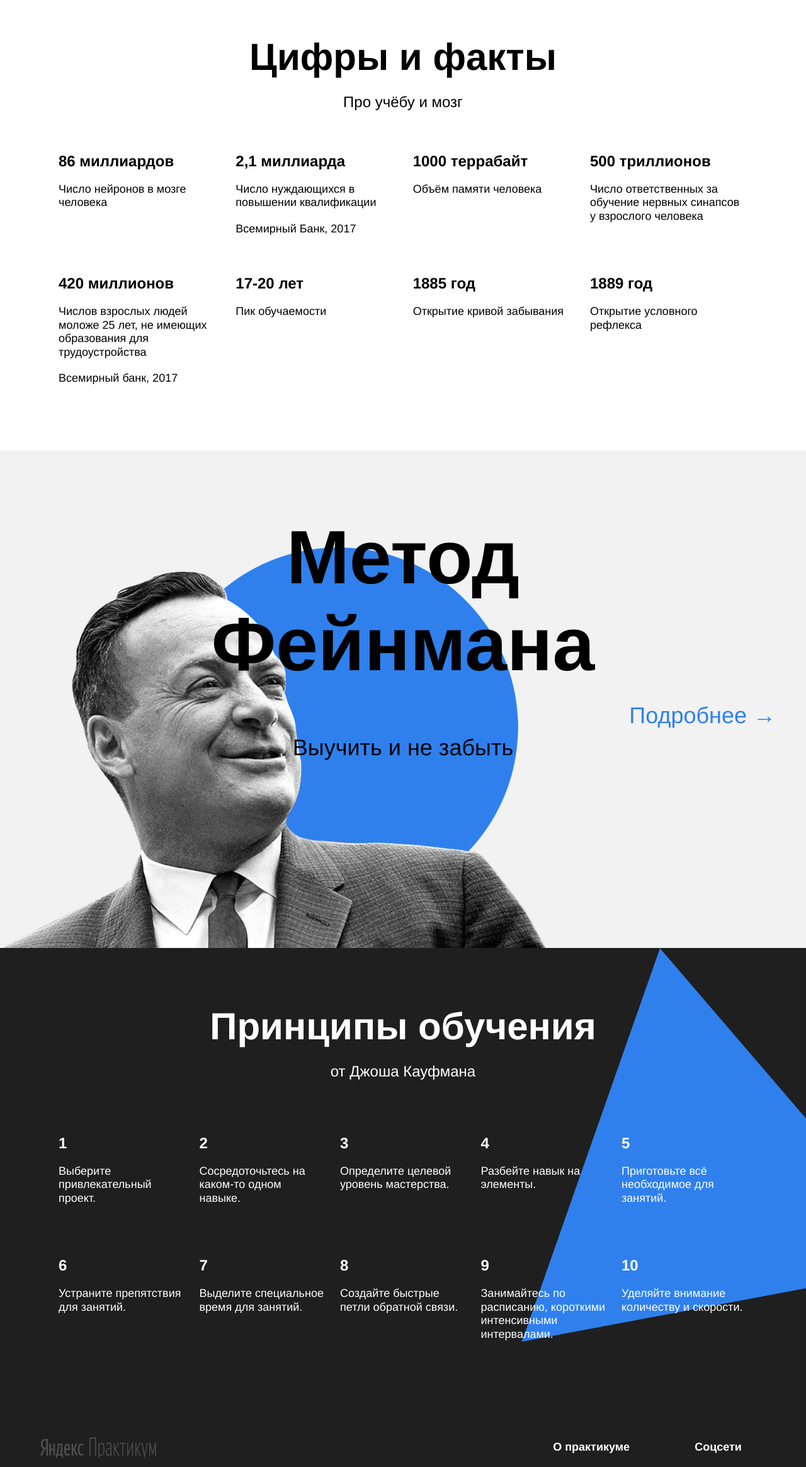
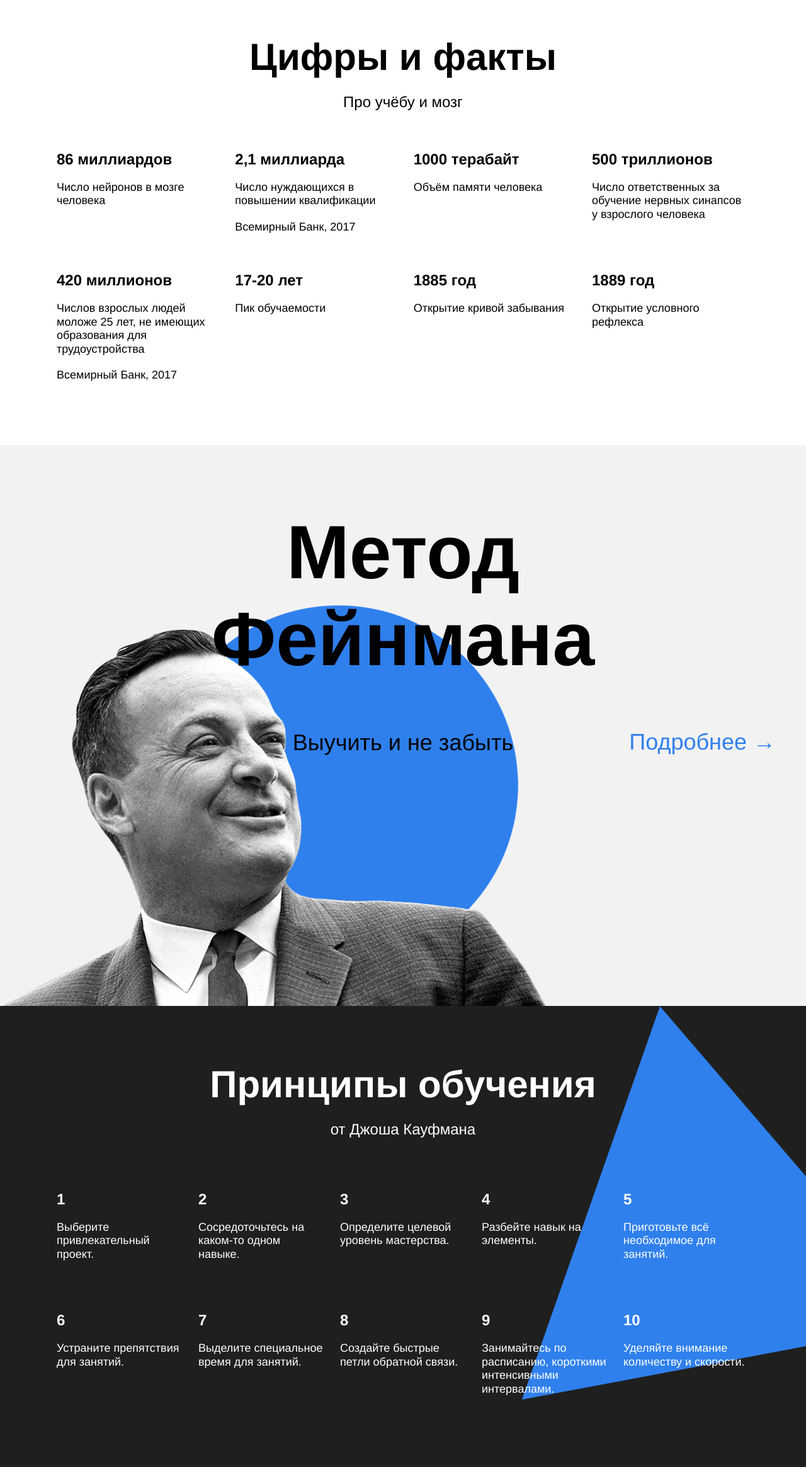
Before and after one commit to EvgenyHalvin/how-to-learn, a plain HTML site: page index.html in a window 1280 px wide. Shown: the part 1300-3629 px from the top of the page at 63% size. Drawn offline with Linux system fonts and the light colour scheme.

Commit message:
2 исправления после второй проверки

```diff
--- a/index.html
+++ b/index.html
@@ -39,23 +39,22 @@
       </section>
 
       <section class="digits">
-        <h2 class="digits-title">
+        <h2 class="section-title">
           Цифры и факты
         </h2>
         <p class="section-subtitle">
           Про учёбу и мозг
         </p>
-        <table class="table">
-          <tr class="table__flex-row">
-            <td class="table__cell">
+        <ul class="table">
+        	<li class="table__cell">
         		<h3 class="table__heading">
                 86 миллиардов
               </h3>
               <p class="table__text">
                 Число нейронов в мозге человека
               </p>
-            </td>
-            <td class="table__cell">
+        	</li>
+        	<li class="table__cell">
         		<h3 class="table__heading">
                 2,1 миллиарда
               </h3>
@@ -65,26 +64,24 @@
               <p class="table__text">
                 Всемирный Банк, 2017
               </p>
-            </td>
-            <td class="table__cell">
+        	</li>
+        	<li class="table__cell">
         		<h3 class="table__heading">
-                1000 террабайт
+                1000 терабайт
               </h3>
               <p class="table__text">
                 Объём памяти человека
               </p>
-            </td>
-            <td class="table__cell">
+        	</li>
+        	<li class="table__cell">
         		<h3 class="table__heading">
                 500 триллионов
               </h3>
               <p class="table__text">
                 Число ответственных за обучение нервных синапсов у взрослого человека
               </p>
-            </td>
-          </tr>
-          <tr class="table__flex-row">
-            <td class="table__cell">
+        	</li>
+        	<li class="table__cell">
         		<h3 class="table__heading">
                 420 миллионов
               </h3>
@@ -92,35 +89,34 @@
                 Числов взрослых людей моложе 25 лет, не имеющих образования для трудоустройства
               </p>
               <p class="table__text">
-                Всемирный банк, 2017
+                Всемирный Банк, 2017
               </p>
-            </td>
-            <td class="table__cell">
+        	</li>
+        	<li class="table__cell">
         		<h3 class="table__heading">
                 17-20 лет
               </h3>
               <p class="table__text">
                 Пик обучаемости
               </p>
-            </td>
-            <td class="table__cell">
+        	</li>
+        	<li class="table__cell">
         		<h3 class="table__heading">
                 1885 год
               </h3>
               <p class="table__text">
                 Открытие кривой забывания
               </p>
-            </td>
-            <td class="table__cell">
+        	</li>
+        	<li class="table__cell">
         		<h3 class="table__heading">
                 1889 год
               </h3>
               <p class="table__text">
                 Открытие условного рефлекса
               </p>
-            </td>
-          </tr>
-        </table>
+        	</li>
+        </ul>
       </section>
 
       <section class="feynman" id="part-feynman">
@@ -131,62 +127,98 @@
             Выучить и не забыть
           </p>
           <img src="images/feynman.png" alt="Портрет Фейнмана Ричарда Филлипса" class="feynman__portret-place">
-          <a href="#part-feynman" class="feynman__link"> Подробнее  &#8594;</a>
+          <a href="#" class="feynman__link"> Подробнее  &#8594;</a>
       </section>
 
       <section class="kaufman">
-        <h2 class="kaufman-title kaufman-title_theme_dark">
+        <h2 class="section-title section-title_theme_dark">
           Принципы обучения
         </h2>
-        <p class="kaufman-subtitle kaufman-subtitle_theme_dark">
+        <p class="section-subtitle">
           от Джоша Кауфмана
         </p>
-        <table class="table table_theme_dark">
-          <tr class="table__flex-row table__flex-row_theme_dark">
-            <td class="table__cell table__cell_theme_dark">
-              <h3 class="table__heading table__heading__theme_dark">1</h3>
-              <p class="table__text table__text_theme_dark">Выберите привлекательный проект.</p>
-            </td>
-            <td class="table__cell table__cell_theme_dark">
-              <h3 class="table__heading table__heading__theme_dark">2</h3>
-              <p class="table__text table__text_theme_dark">Сосредоточьтесь на каком-то одном навыке.</p>
-            </td>
-            <td class="table__cell table__cell_theme_dark">
-              <h3 class="table__heading table__heading__theme_dark">3</h3>
-              <p class="table__text table__text_theme_dark">Определите целевой уровень мастерства.</p>
-            </td>
-            <td class="table__cell table__cell_theme_dark">
-              <h3 class="table__heading table__heading__theme_dark">4</h3>
-              <p class="table__text table__text_theme_dark">Разбейте навык на элементы.</p>
-            </td>
-            <td class="table__cell table__cell_theme_dark">
-              <h3 class="table__heading table__heading__theme_dark">5</h3>
-              <p class="table__text table__text_theme_dark">Приготовьте всё необходимое для занятий.</p>
-            </td>
-          </tr>
-          <tr class="table__flex-row table__flex-row_theme_dark">
-            <td class="table__cell table__cell_theme_dark">
-              <h3 class="table__heading table__heading__theme_dark">6</h3>
-              <p class="table__text table__text_theme_dark">Устраните препятствия для занятий.</p>
-            </td>
-            <td class="table__cell table__cell_theme_dark">
-              <h3 class="table__heading table__heading__theme_dark">7</h3>
-              <p class="table__text table__text_theme_dark">Выделите специальное время для занятий.</p>
-            </td>
-            <td class="table__cell table__cell_theme_dark">
-              <h3 class="table__heading table__heading__theme_dark">8</h3>
-              <p class="table__text table__text_theme_dark">Создайте быстрые петли обратной связи.</p>
-            </td>
-           	<td class="table__cell table__cell_theme_dark">
-              <h3 class="table__heading table__heading__theme_dark">9</h3>
-              <p class="table__text table__text_theme_dark">Занимайтесь по расписанию, короткими интенсивными интервалами.</p>
-            </td>
-            <td class="table__cell table__cell_theme_dark">
-              <h3 class="table__heading table__heading__theme_dark">10</h3>
-              <p class="table__text table__text_theme_dark">Уделяйте внимание количеству и скорости.</p>
-            </td>
-          </tr>
-        </table>
+        <ul class="table">
+        	<li class="table__cell table__cell_theme_dark">
+        		<h3 class="table__heading">
+                1
+              </h3>
+              <p class="table__text">
+                Выберите привлекательный проект.
+              </p>
+        	</li>
+        	<li class="table__cell table__cell_theme_dark">
+        		<h3 class="table__heading">
+                2
+              </h3>
+              <p class="table__text">
+                Сосредоточьтесь на каком-то одном навыке.
+              </p>
+        	</li>
+        	<li class="table__cell table__cell_theme_dark">
+        		<h3 class="table__heading">
+                3
+              </h3>
+              <p class="table__text">
+                Определите целевой уровень мастерства.
+              </p>
+        	</li>
+        	<li class="table__cell table__cell_theme_dark">
+        		<h3 class="table__heading">
+                4
+              </h3>
+              <p class="table__text">
+                Разбейте навык на элементы.
+              </p>
+        	</li>
+        	<li class="table__cell table__cell_theme_dark">
+        		<h3 class="table__heading">
+                5
+              </h3>
+              <p class="table__text">
+                Приготовьте всё необходимое для занятий.
+              </p>
+        	</li>
+        	<li class="table__cell table__cell_theme_dark">
+        		<h3 class="table__heading">
+                6
+              </h3>
+              <p class="table__text">
+                Устраните препятствия для занятий.
+              </p>
+        	</li>
+        	<li class="table__cell table__cell_theme_dark">
+        		<h3 class="table__heading">
+                7
+              </h3>
+              <p class="table__text">
+                Выделите специальное время для занятий.
+              </p>
+        	</li>
+        	<li class="table__cell table__cell_theme_dark">
+        		<h3 class="table__heading">
+                8
+              </h3>
+              <p class="table__text">
+                Создайте быстрые петли обратной связи.
+              </p>
+        	</li>
+        	<li class="table__cell table__cell_theme_dark">
+        		<h3 class="table__heading">
+                9
+              </h3>
+              <p class="table__text">
+                Занимайтесь по расписанию, короткими интенсивными интервалами.
+              </p>
+        	</li>
+        	<li class="table__cell table__cell_theme_dark">
+        		<h3 class="table__heading">
+                10
+              </h3>
+              <p class="table__text">
+                Уделяйте внимание количеству и скорости.
+              </p>
+        	</li>
+        </ul>
         <div class="kaufman__triangle"></div>
       </section>
     </main>
@@ -200,7 +232,7 @@
           </p>
         </div>
         <nav class="footer__column footer__column_content_info">
-          <h4 class="footer__column-heading">
+          <h3 class="footer__column-heading">
             О практикуме
           </h4>
           <ul class="footer__column-links">
@@ -210,7 +242,7 @@
           </ul>
         </nav>
         <nav class="footer__column footer__column_content_social">
-          <h4 class="footer__column-heading">
+          <h3 class="footer__column-heading">
             Соцсети
           </h4>
           <ul class="footer__column-links">
--- a/styles/style.css
+++ b/styles/style.css
@@ -7,16 +7,6 @@
   margin: 0 auto;
   /* выше для экранов больше 1600px отцентрировали весь контент */
   font-family: 'Helvetica Neue', Arial, sans-serif;
-}
-
-.link {
-  text-decoration: none;
-  z-index: 3;
-  color: #2f80ed;
-}
-
-.link:visited {
-  color: #2f80ed;
 }
 
 .header {
@@ -90,10 +80,6 @@
   background-color: #2f80ed;
 }
 
-.content {
-
-}
-
 .description {
   margin: 100px auto 0;
 }
@@ -143,13 +129,14 @@
   flex-direction: column;
 }
 
-.digits-title {
+.section-title {
   margin: 0 auto 20px;
   width: 60%;
   text-align: center;
   line-height: 1.15;
   font-size: 60px;
   font-weight: 700;
+  z-index: 3;
 }
 
 .section-subtitle {
@@ -159,21 +146,24 @@
   line-height: 34px;
   font-size: 24px;
   font-weight: normal;
+  z-index: 3;
 }
 
 .table {
   margin: auto;
   width: 1100px;
-}
-
-.table__flex-row {
-  margin-top: 60px;
   display: flex;
+  flex-wrap: wrap;
+  padding: 0;
+  flex-direction: row;
   justify-content: space-between;
+  z-index: 3;
 }
 
 .table__cell {
   width: 250px;
+  list-style-type: none;
+  margin-top: 60px;
 }
 
 .table__heading {
@@ -196,7 +186,7 @@
   display: flex;
   position: relative;
   flex-direction: column;
-  margin-top: 100px;
+  padding-top: 100px;
 }
 
 .feynman__portret-place {
@@ -214,7 +204,6 @@
 
 .feynman__title {
   margin: 0 auto 70px;
-  margin-top: 100px;
   width: 648px;
   line-height: 1.15;
   font-size: 120px;
@@ -251,37 +240,11 @@
   background-color: #1f1f1f;
   color: #fff;
   overflow: hidden;
+  padding: 90px 0 90px;
 }
 
-.kaufman-title {
-  z-index: 3;
-}
-
-.kaufman-title_theme_dark {
-  margin: 90px auto 20px;
-  width: 60%;
-  text-align: center;
-  line-height: 1.15;
-  font-size: 60px;
-  font-weight: 700;
-}
-
-.kaufman-subtitle {
-  z-index: 3;
-}
-
-.kaufman-subtitle_theme_dark {
-  margin: 0 auto;
-  width: 60%;
-  text-align: center;
-  line-height: 34px;
-  font-size: 24px;
-  font-weight: normal;
-}
-
-.table_theme_dark {
-  margin: 0 auto 90px;
-  z-index: 3;
+.section-title_theme_dark {
+  margin: 0px auto 20px;
 }
 
 .table__flex-row_theme_dark {
@@ -291,32 +254,8 @@
 }
 
 .table__cell_theme_dark {
+  margin-top: 80px;
   width: 200px;
-}
-
-.table__cell:last-child {
-  margin-right: 0px;
-}
-
-.table__heading_theme_dark {
-    line-height: 1.15;
-  font-size: 24px;
-  font-weight: 700;
-}
-
-.kaufman__text {
-  margin-top: 20px;
-  line-height: 1.2;
-  font-size: 18px;
-  font-weight: normal;
-}
-
-.kaufman__text_theme_dark {
-
-}
-
-.table__cell_theme_dark_end {
-  margin-right: 0;
 }
 
 .kaufman__triangle {
```
Lines whose indentation alone changed are shown as unchanged.
